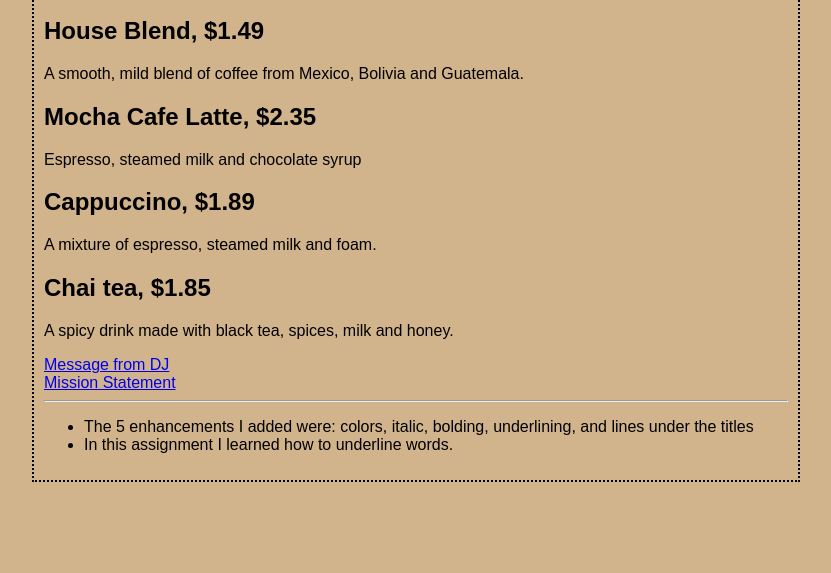
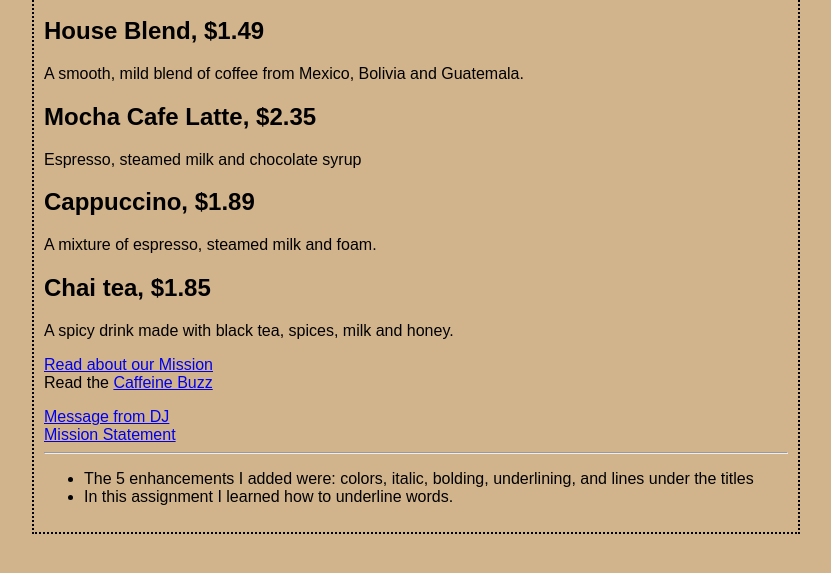
Before and after one commit to dardiellej/starbuzz, a plain HTML site: page index.html in a window 1280 px wide. Shown: the part 105-678 px from the top of the page, without its empty margins (224-1055 px from the left). Drawn offline with Linux system fonts and the light colour scheme.

Commit message:
After Enhancements

```diff
--- a/index.html
+++ b/index.html
@@ -28,8 +28,14 @@
     <p>Espresso, steamed milk and chocolate syrup</p>
     <h2>Cappuccino, $1.89</h2>
     <p>A mixture of espresso, steamed milk and foam.</p>
-    <h2>Chai tea, $1.85</h2>
+    <h2 id="chai">Chai tea, $1.85</h2>
     <p>A spicy drink made with black tea, spices, milk and honey.</p>
+    <p>
+      <a href="mission.html">Read about our Mission</a>
+      <br>
+      Read the <a href="http://wickedlysmart.com/buzz/index.html#Coffee"
+                  title="Read all the caffeine on the Buzz">Caffeine Buzz</a>
+    </p>
     <a href="message.html"> Message from DJ</a>
     <br />
     <a href="mission.html"> Mission Statement</a>
```
